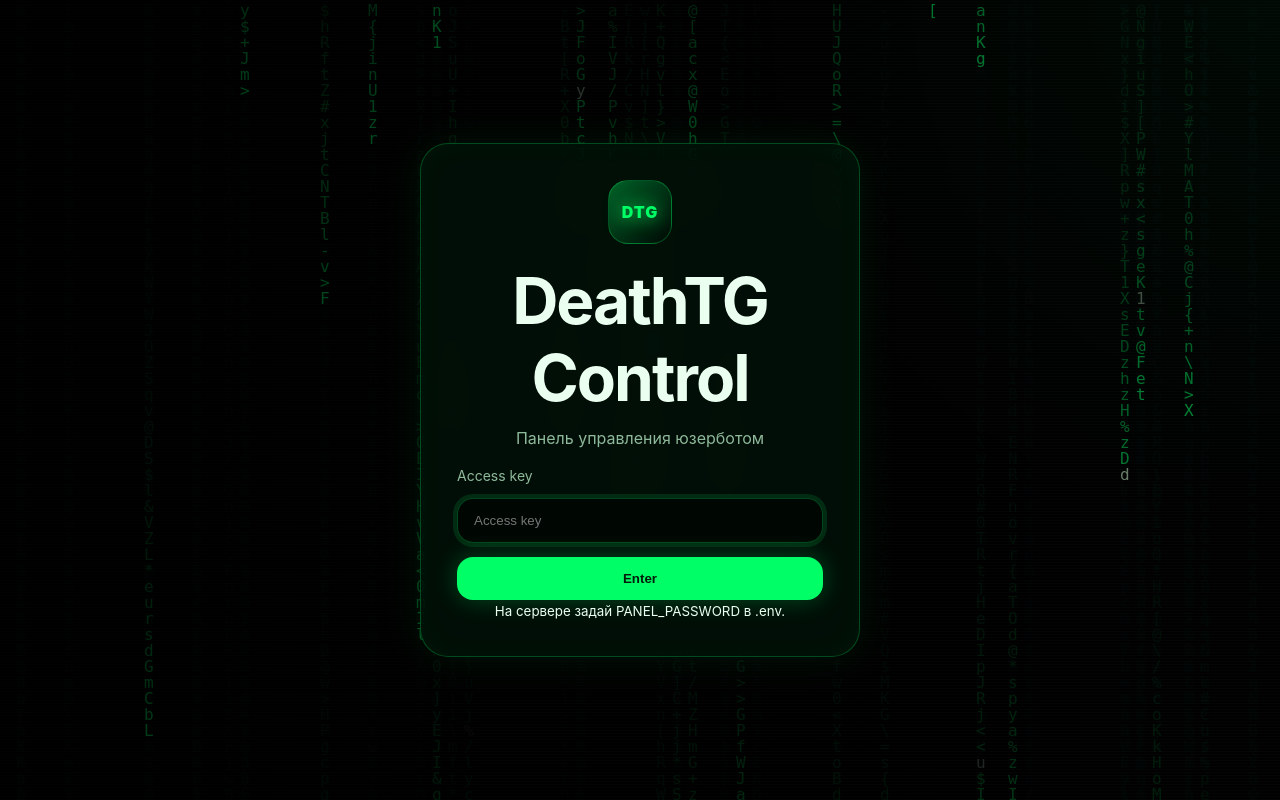
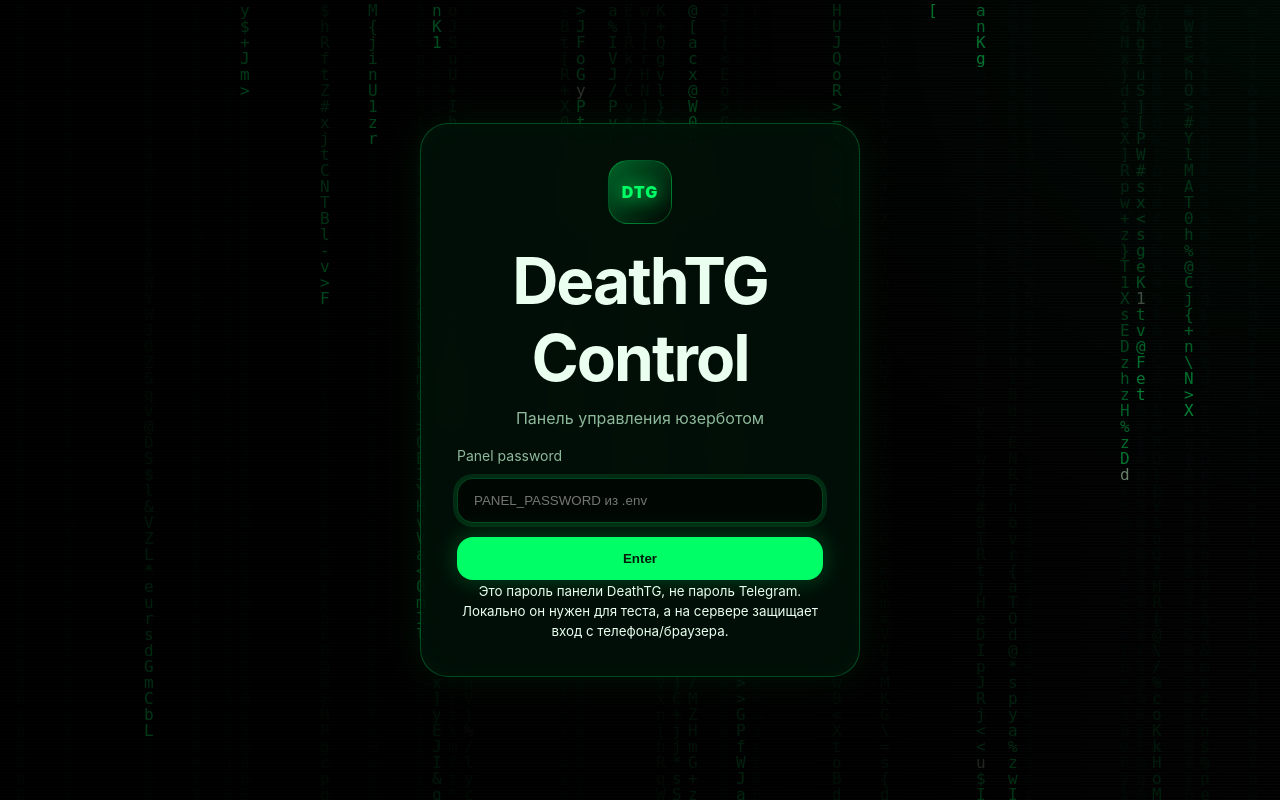
Before and after one commit to Error4ikUa/DeathTG, a FastAPI app: page /login in a window 1280 px wide. Run offline with FastAPI, Linux system fonts and the light colour scheme.

Commit message:
Rename access key to panel password in login UI

```diff
--- a/deathtg/panel/templates/login.html
+++ b/deathtg/panel/templates/login.html
@@ -15,11 +15,11 @@
       <p>Панель управления юзерботом</p>
       {% if error %}<div class="alert danger">{{ error }}</div>{% endif %}
       <form method="post" action="/login" class="form-stack">
-        <label>Access key</label>
-        <input type="text" name="key" placeholder="Access key" autofocus required>
+        <label>Panel password</label>
+        <input type="text" name="key" placeholder="PANEL_PASSWORD из .env" autofocus required>
         <button type="submit">Enter</button>
       </form>
-      <small>На сервере задай PANEL_PASSWORD в .env.</small>
+      <small>Это пароль панели DeathTG, не пароль Telegram. Локально он нужен для теста, а на сервере защищает вход с телефона/браузера.</small>
     </section>
   </main>
   <script src="/static/matrix.js"></script>
```
